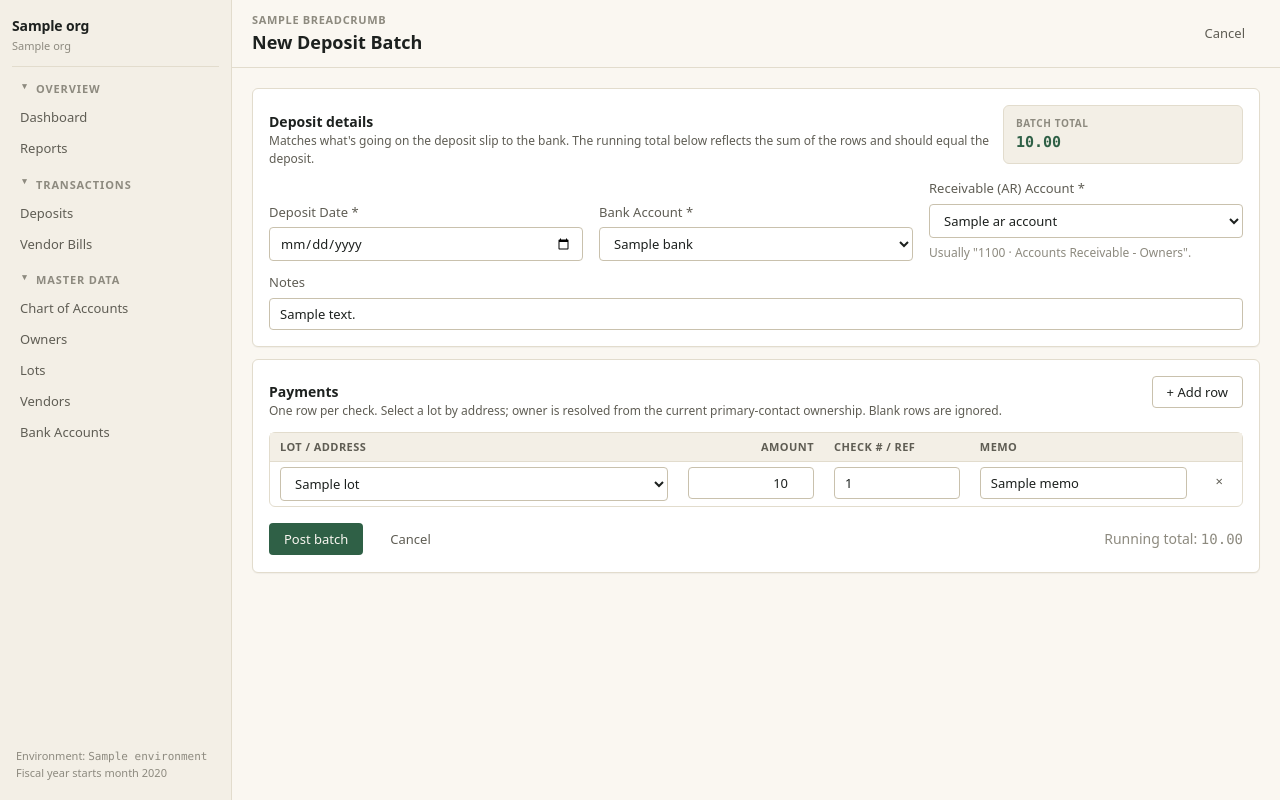
After one commit to dweilert/hoa-accounting-tauri, a Flask app: template src/hoa_accounting/web/templates/deposit_batch_form.html in a window 1280 px wide. The commit adds this page. Run offline with Flask 3, Linux system fonts and the light colour scheme; the template is opened without the code that fills it: most values are stand-ins (such as "Sample title", 1, 10 or a date in 2020); some libraries are stand-ins or nearby versions.

Commit message:
Deposit batch entry UI — spreadsheet-like multi-row form
The owner-payment entry workflow the user asked for: enter a whole
stack of checks on one page, running total reflects the deposit slip,
submit as a single atomic batch. Consolidated journal entry (1 cash
debit, N AR credits) means the bank statement's single deposit line
will reconcile cleanly against the books.

- web/deposit_batch_pages.py: DepositBatchPages service with
  render_list, render_form, handle_post. Form parser extracts
  row_{idx}_{field} inputs into indexed dicts, drops entirely-blank
  scratchpad rows, and surfaces validation errors as a single alert
  with every submitted value preserved for re-render.
- templates/deposit_batch_form.html: two-panel form. Header panel
  carries deposit date, bank account, AR account, notes, and a live
  batch-total card. Payments panel is a dense table — lot dropdown
  labeled 'L-1 · 100 Pine · Alice Park', right-aligned amount, check/
  reference, memo, and a remove button. '+ Add row' clones a <template>
  row, live running total recalculates on every amount input, and the
  last row can't be removed — only cleared — so there's always a row
  to submit into.
- templates/deposit_batches_list.html: table of posted batches with
  date, bank account, total, payment count, JE number, notes.
  Success banner on the list page reads the ?created=JE-... query
  param set by the POST redirect.
- base.html: Transactions sidebar gains a Deposits link above Vendor
  Bills.
- app.py: GET /deposits, GET /deposits/new, POST /deposits/new routes
  backed by per-request SQLite connections (closed in the existing
  teardown hook).

Verified end-to-end in the browser preview: 2-row batch of $275 + $125.50
submitted, success banner surfaced journal entry JE-20260416-0002, list
page shows the batch with 2 payments and the correct total.

```diff
--- a/src/hoa_accounting/web/app.py
+++ b/src/hoa_accounting/web/app.py
@@ -24,6 +24,7 @@ from hoa_accounting.application.report_runner import ReportRunner
 from hoa_accounting.bootstrap.migrator import Migrator
 from hoa_accounting.config.loader import load_config
 from hoa_accounting.db.connection import connect_sqlite
+from hoa_accounting.web.deposit_batch_pages import DepositBatchPages
 from hoa_accounting.web.master_data_pages import MasterDataListService
 from hoa_accounting.web.ui_server import (
     HomePageService,
@@ -265,4 +266,48 @@ def create_app(config_path: str | Path = "config.yaml") -> Flask:
         return Response(form_resp.body_html, status=form_resp.status_code,
                         mimetype="text/html; charset=utf-8")
 
+    # ── Transaction pages: Deposit Batches ──────────────────────────
+
+    def _open_deposit_batch_pages() -> DepositBatchPages:
+        db_path = org_context.get("db_path")
+        if not db_path:
+            raise RuntimeError(
+                "database.path missing from config; transaction pages need it."
+            )
+        conn = connect_sqlite(str(db_path))
+        g._tx_conn = conn
+        return DepositBatchPages(conn)
+
+    @app.get("/deposits")
+    def list_deposits() -> Response:
+        pages = _open_deposit_batch_pages()
+        theme = str(org_context.get("theme", "warm"))
+        created = (request.args.get("created") or "").strip() or None
+        resp = pages.render_list(org=org_context, theme=theme, created_entry_number=created)
+        return Response(resp.body_html, status=resp.status_code,
+                        mimetype="text/html; charset=utf-8")
+
+    @app.get("/deposits/new")
+    def new_deposit_batch_form() -> Response:
+        pages = _open_deposit_batch_pages()
+        theme = str(org_context.get("theme", "warm"))
+        resp = pages.render_form(org=org_context, theme=theme)
+        return Response(resp.body_html, status=resp.status_code,
+                        mimetype="text/html; charset=utf-8")
+
+    @app.post("/deposits/new")
+    def submit_deposit_batch() -> Response:
+        from flask import redirect
+        pages = _open_deposit_batch_pages()
+        theme = str(org_context.get("theme", "warm"))
+        form_data = {k: v for k, v in request.form.items()}
+        redirect_url, form_resp = pages.handle_post(
+            form_data=form_data, org=org_context, theme=theme,
+        )
+        if redirect_url is not None:
+            return redirect(redirect_url, code=303)
+        assert form_resp is not None
+        return Response(form_resp.body_html, status=form_resp.status_code,
+                        mimetype="text/html; charset=utf-8")
+
     return app
--- a/src/hoa_accounting/web/templates/base.html
+++ b/src/hoa_accounting/web/templates/base.html
@@ -62,6 +62,12 @@
           <span>Transactions</span>
         </button>
         <ul class="sidebar__nav" id="sidebar-transactions">
+          <li>
+            <a href="/deposits"
+               class="sidebar__link{% if active_nav == 'transactions' and page_key == 'deposits' %} sidebar__link--active{% endif %}">
+              Deposits
+            </a>
+          </li>
           <li>
             <a href="/vendor-bills"
                class="sidebar__link{% if active_nav == 'transactions' and page_key == 'vendor-bills' %} sidebar__link--active{% endif %}">
--- /dev/null
+++ b/src/hoa_accounting/web/templates/deposit_batch_form.html
@@ -0,0 +1,249 @@
+{% extends "base.html" %}
+
+{% block title %}New Deposit Batch · {{ org.name }}{% endblock %}
+{% block heading %}New Deposit Batch{% endblock %}
+
+{% block topbar_meta %}
+  <a href="/deposits" class="btn btn--ghost">Cancel</a>
+{% endblock %}
+
+{% block content %}
+  {% if error_message %}
+    <div class="alert alert--error">{{ error_message }}</div>
+  {% endif %}
+
+  <form method="post" action="/deposits/new" id="deposit-batch-form">
+    <div class="panel">
+      <div class="panel__header">
+        <div>
+          <div class="panel__title">Deposit details</div>
+          <div class="panel__description">
+            Matches what's going on the deposit slip to the bank. The
+            running total below reflects the sum of the rows and should
+            equal the deposit.
+          </div>
+        </div>
+        <div class="summary-totals" style="margin: 0; padding: 10px var(--sp-3); min-width: 240px;">
+          <div class="summary-totals__item">
+            <span class="summary-totals__label">Batch total</span>
+            <span class="summary-totals__value summary-totals__value--accent mono" id="batch-total">0.00</span>
+          </div>
+        </div>
+      </div>
+
+      <div class="form" style="grid-template-columns: repeat(3, minmax(200px, 1fr));">
+        <label class="field">
+          <span class="field__label">Deposit Date *</span>
+          <input type="date" name="deposit_date" value="{{ values.deposit_date }}" required />
+        </label>
+
+        <label class="field">
+          <span class="field__label">Bank Account *</span>
+          <select name="bank_account_id" required>
+            <option value="">— Select a bank account —</option>
+            {% for b in banks %}
+              <option value="{{ b.id }}"
+                {% if values.bank_account_id|string == b.id|string %}selected{% endif %}>
+                {{ b.label }}
+              </option>
+            {% endfor %}
+          </select>
+        </label>
+
+        <label class="field">
+          <span class="field__label">Receivable (AR) Account *</span>
+          <select name="receivable_account_id" required>
+            <option value="">— Select an AR account —</option>
+            {% for a in ar_accounts %}
+              <option value="{{ a.id }}"
+                {% if values.receivable_account_id|string == a.id|string %}selected{% endif %}>
+                {{ a.label }}
+              </option>
+            {% endfor %}
+          </select>
+          <span class="field__hint">Usually "1100 · Accounts Receivable - Owners".</span>
+        </label>
+
+        <label class="field form__row--full">
+          <span class="field__label">Notes</span>
+          <input type="text" name="notes" value="{{ values.notes }}"
+                 placeholder="e.g. April 15 dropbox pickup" />
+        </label>
+      </div>
+    </div>
+
+    <div class="panel">
+      <div class="panel__header">
+        <div>
+          <div class="panel__title">Payments</div>
+          <div class="panel__description">
+            One row per check. Select a lot by address; owner is
+            resolved from the current primary-contact ownership. Blank
+            rows are ignored.
+          </div>
+        </div>
+        <button type="button" class="btn btn--secondary" id="add-row-btn">
+          + Add row
+        </button>
+      </div>
+
+      <div class="table-wrap" style="overflow: visible;">
+        <table id="deposit-rows">
+          <thead>
+            <tr>
+              <th style="width: 42%;">Lot / Address</th>
+              <th class="num" style="width: 15%;">Amount</th>
+              <th style="width: 15%;">Check # / Ref</th>
+              <th>Memo</th>
+              <th style="width: 36px;"></th>
+            </tr>
+          </thead>
+          <tbody id="rows-body">
+            {% for row in rows %}
+              <tr class="deposit-row">
+                <td>
+                  <select name="row_{{ loop.index0 }}_lot_id" class="row-lot">
+                    <option value="">— Select a lot —</option>
+                    {% for l in lots %}
+                      <option value="{{ l.id }}"
+                        {% if row.lot_id|string == l.id|string %}selected{% endif %}>
+                        {{ l.label }}
+                      </option>
+                    {% endfor %}
+                  </select>
+                </td>
+                <td>
+                  <input type="number" name="row_{{ loop.index0 }}_amount"
+                         class="row-amount num"
+                         value="{{ row.amount }}"
+                         step="0.01" min="0" inputmode="decimal"
+                         placeholder="0.00"
+                         style="text-align: right;" />
+                </td>
+                <td>
+                  <input type="text" name="row_{{ loop.index0 }}_reference_number"
+                         class="row-ref mono"
+                         value="{{ row.reference_number }}"
+                         placeholder="1234" />
+                </td>
+                <td>
+                  <input type="text" name="row_{{ loop.index0 }}_memo"
+                         value="{{ row.memo }}"
+                         placeholder="" />
+                </td>
+                <td>
+                  <button type="button" class="btn btn--ghost row-remove"
+                          title="Remove row" aria-label="Remove row"
+                          style="padding: 4px 8px;">×</button>
+                </td>
+              </tr>
+            {% endfor %}
+          </tbody>
+        </table>
+      </div>
+
+      <div class="row" style="margin-top: var(--sp-4);">
+        <button type="submit" class="btn btn--primary">Post batch</button>
+        <a href="/deposits" class="btn btn--ghost">Cancel</a>
+        <div class="subtle" style="margin-left: auto;">
+          Running total: <span class="mono" id="batch-total-mirror">0.00</span>
+        </div>
+      </div>
+    </div>
+
+    {# Hidden template for JS-cloned new rows. #}
+    <template id="row-template">
+      <tr class="deposit-row">
+        <td>
+          <select name="row_IDX_lot_id" class="row-lot">
+            <option value="">— Select a lot —</option>
+            {% for l in lots %}
+              <option value="{{ l.id }}">{{ l.label }}</option>
+            {% endfor %}
+          </select>
+        </td>
+        <td>
+          <input type="number" name="row_IDX_amount" class="row-amount num"
+                 step="0.01" min="0" inputmode="decimal"
+                 placeholder="0.00" style="text-align: right;" />
+        </td>
+        <td>
+          <input type="text" name="row_IDX_reference_number" class="row-ref mono"
+                 placeholder="1234" />
+        </td>
+        <td>
+          <input type="text" name="row_IDX_memo" placeholder="" />
+        </td>
+        <td>
+          <button type="button" class="btn btn--ghost row-remove"
+                  title="Remove row" aria-label="Remove row"
+                  style="padding: 4px 8px;">×</button>
+        </td>
+      </tr>
+    </template>
+  </form>
+
+  <script>
+    (function () {
+      var form = document.getElementById("deposit-batch-form");
+      var tbody = document.getElementById("rows-body");
+      var addBtn = document.getElementById("add-row-btn");
+      var total1 = document.getElementById("batch-total");
+      var total2 = document.getElementById("batch-total-mirror");
+      var tmpl = document.getElementById("row-template");
+      var nextIdx = tbody.querySelectorAll("tr.deposit-row").length;
+
+      function money(n) {
+        if (isNaN(n) || !isFinite(n)) n = 0;
+        return n.toFixed(2);
+      }
+
+      function recalc() {
+        var total = 0;
+        tbody.querySelectorAll("input.row-amount").forEach(function (el) {
+          var v = parseFloat(el.value);
+          if (!isNaN(v)) total += v;
+        });
+        var s = money(total);
+        total1.textContent = s;
+        total2.textContent = s;
+      }
+
+      function wireRow(tr) {
+        var amt = tr.querySelector("input.row-amount");
+        if (amt) amt.addEventListener("input", recalc);
+        var rm = tr.querySelector("button.row-remove");
+        if (rm) rm.addEventListener("click", function () {
+          // Never remove the last row — clear it instead, so the form
+          // always has at least one row to submit into.
+          if (tbody.querySelectorAll("tr.deposit-row").length === 1) {
+            tr.querySelectorAll("input").forEach(function (el) { el.value = ""; });
+            var sel = tr.querySelector("select.row-lot");
+            if (sel) sel.value = "";
+            recalc();
+            return;
+          }
+          tr.remove();
+          recalc();
+        });
+      }
+
+      function addRow() {
+        var clone = tmpl.content.cloneNode(true);
+        var tr = clone.querySelector("tr");
+        // Rewrite the IDX placeholder in all name attributes.
+        tr.querySelectorAll("[name]").forEach(function (el) {
+          el.setAttribute("name", el.getAttribute("name").replace("IDX", String(nextIdx)));
+        });
+        nextIdx += 1;
+        tbody.appendChild(tr);
+        wireRow(tr);
+      }
+
+      // Wire existing rows, initial total, and the add button.
+      tbody.querySelectorAll("tr.deposit-row").forEach(wireRow);
+      recalc();
+      addBtn.addEventListener("click", addRow);
+    })();
+  </script>
+{% endblock %}
```
Also changed, not shown: src/hoa_accounting/web/deposit_batch_pages.py (added, +297 -0 lines), src/hoa_accounting/web/templates/deposit_batches_list.html (added, +59 -0 lines).
